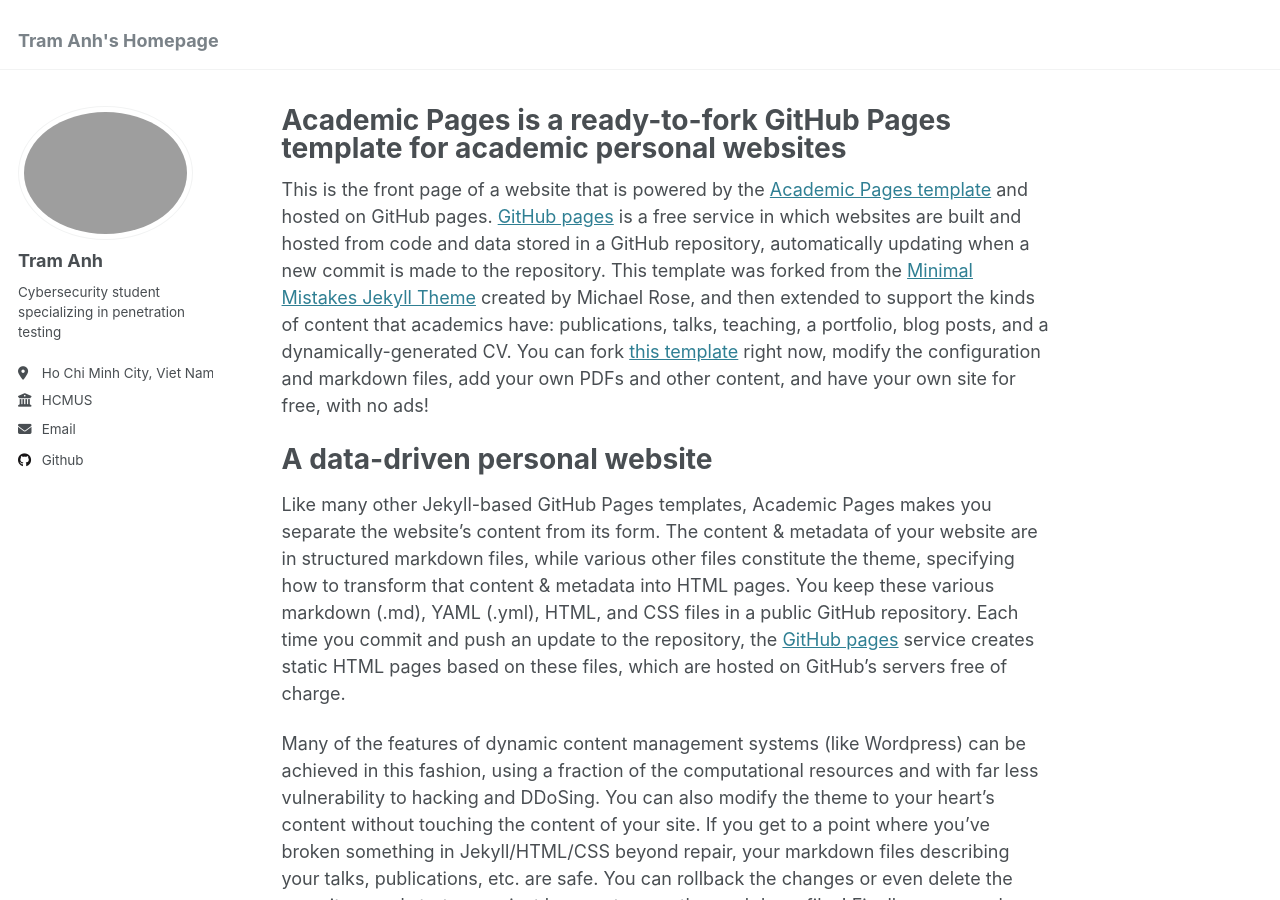
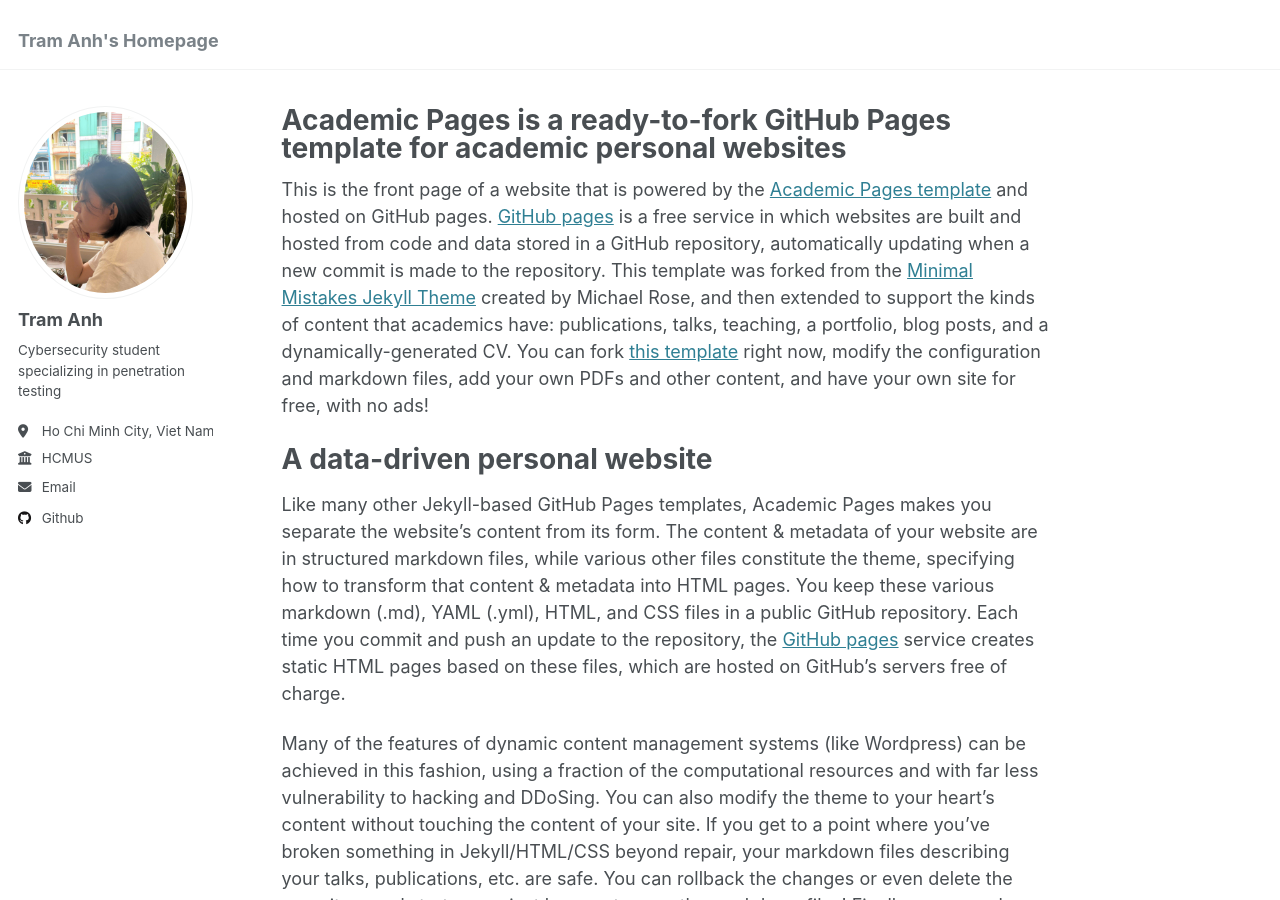
Before and after one commit to tramanh2604/my-pages, a Jekyll site: the page built from _pages/about.md, in a window 1280 px wide and 900 px high. Built offline with Jekyll 4.4.1, drawn with Linux system fonts in a browser that asks for light colours.

Commit message:
Update _config.yml

```diff
--- a/_config.yml
+++ b/_config.yml
@@ -21,7 +21,7 @@ repository               : "academicpages/academicpages.github.io"
 #               Additional customization can be done by editing /_includes/author-profile.html
 author:
   # Biographic information
-  avatar           :
+  avatar           : "profile1.jpg"
   name             : "Tram Anh"
   pronouns         : # example: "she/her"
   bio              : "Cybersecurity student specializing in penetration testing"
```
